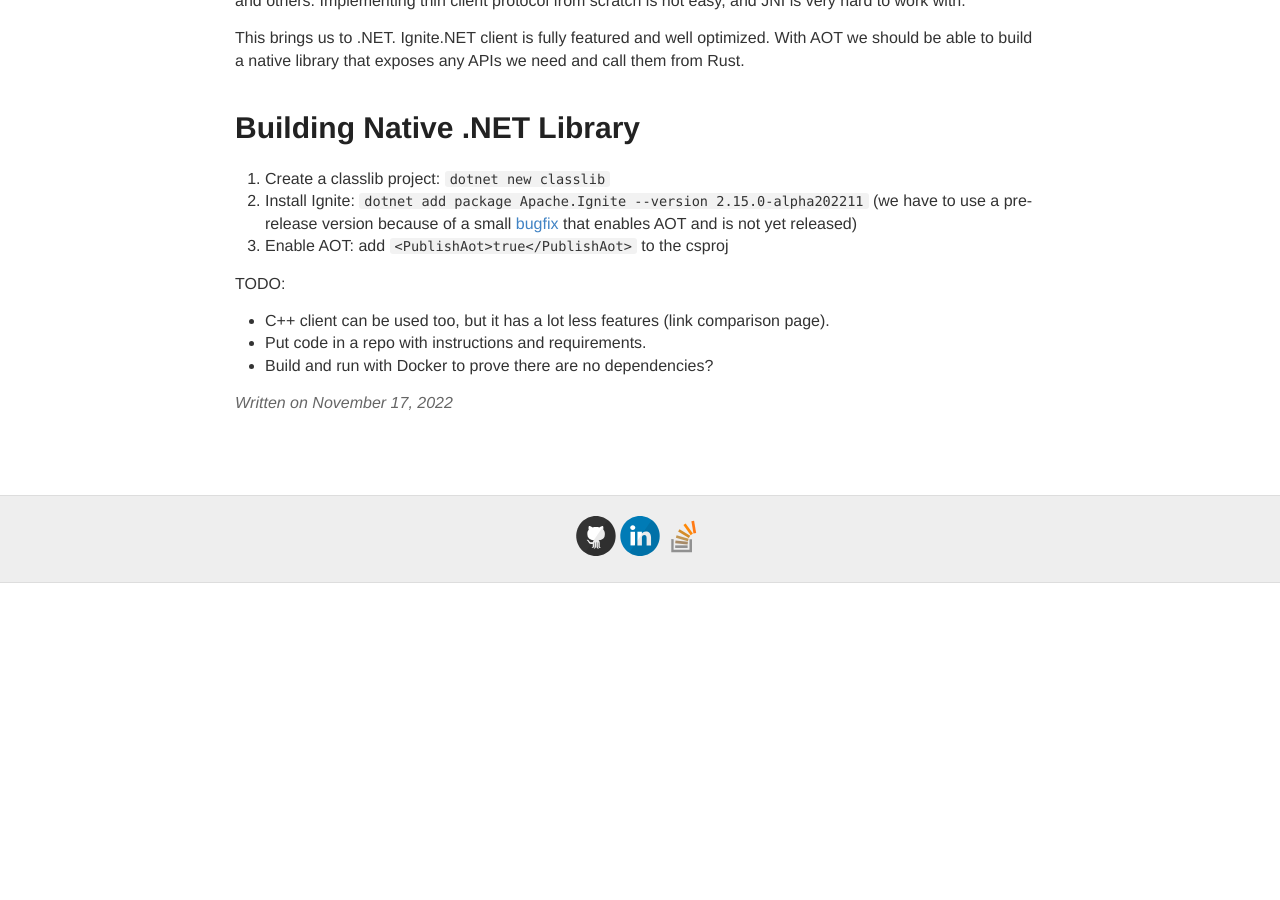
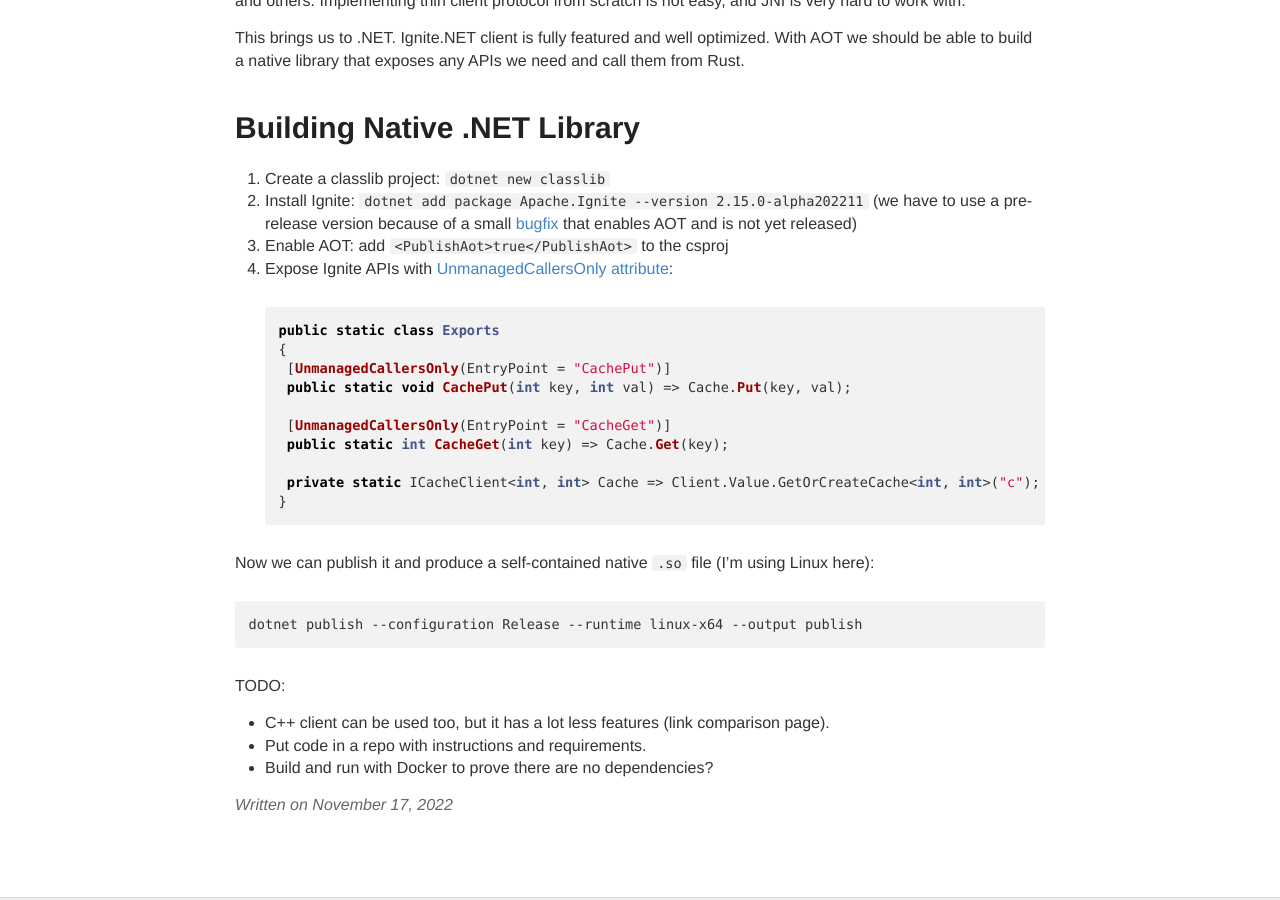
Before and after one commit to ptupitsyn/ptupitsyn.github.io, a Jekyll site: the page built from _posts/2022-11-17-Ignite-Anywhere-With-Net-Native-Aot.md, in a window 1280 px wide and 900 px high, scrolled down 891 px. Built offline with Jekyll 4.4.1, drawn with Linux system fonts in a browser that asks for light colours; comment, search, counter and statistics services are not loaded; before the commit the page ends 1474 px from its top, so only the background shows below that.

Commit message:
wip Building Native .NET Library

````diff
--- a/_posts/2022-11-17-Ignite-Anywhere-With-Net-Native-Aot.md
+++ b/_posts/2022-11-17-Ignite-Anywhere-With-Net-Native-Aot.md
@@ -37,7 +37,24 @@
 1. Create a classlib project: `dotnet new classlib`
 2. Install Ignite: `dotnet add package Apache.Ignite --version 2.15.0-alpha202211` (we have to use a pre-release version because of a small [bugfix](https://github.com/apache/ignite/commit/6ad8d4085b48f0bd667f478df7a1b91e521c97c3) that enables AOT and is not yet released)
 3. Enable AOT: add `<PublishAot>true</PublishAot>` to the csproj
+4. Expose Ignite APIs with [UnmanagedCallersOnly attribute](https://learn.microsoft.com/en-us/dotnet/api/system.runtime.interopservices.unmanagedcallersonlyattribute?view=net-6.0):
+```csharp
+public static class Exports
+{
+    [UnmanagedCallersOnly(EntryPoint = "CachePut")]
+    public static void CachePut(int key, int val) => Cache.Put(key, val);
 
+    [UnmanagedCallersOnly(EntryPoint = "CacheGet")]
+    public static int CacheGet(int key) => Cache.Get(key);
+
+    private static ICacheClient<int, int> Cache => Client.Value.GetOrCreateCache<int, int>("c");
+}
+```
+
+Now we can publish it and produce a self-contained native `.so` file (I'm using Linux here):
+```
+dotnet publish --configuration Release --runtime linux-x64 --output publish
+```
 
 
 TODO:
````
